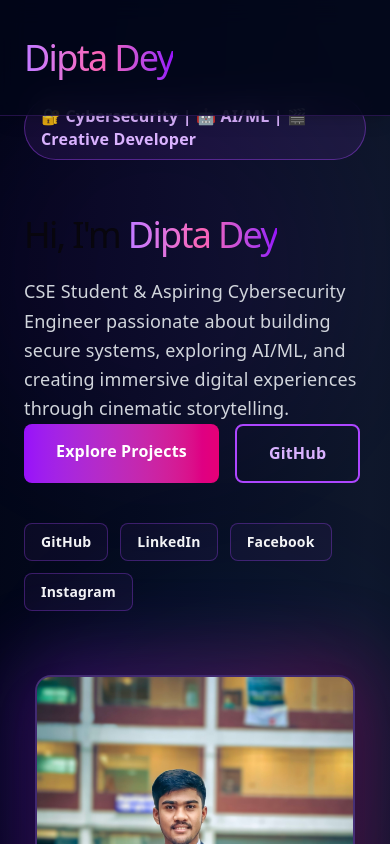
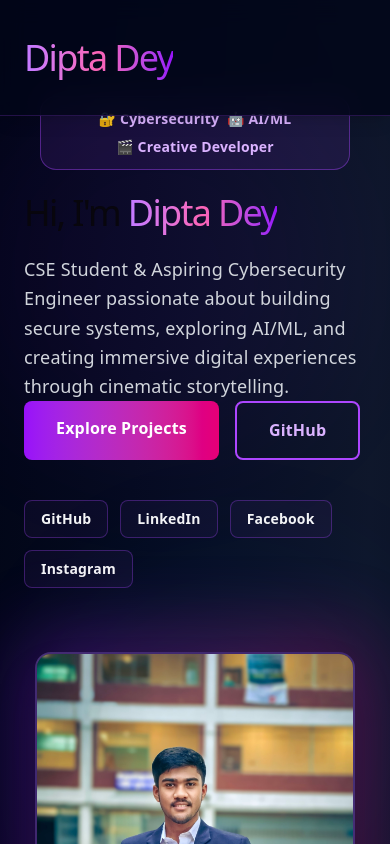
Before and after one commit to Dipto-04/My_Protfolio, a React (Vite) app: page / in a window 390 px wide. Shown: the top 844 px of the page. Built offline with nearby package versions, Linux system fonts and the light colour scheme.

Commit message:
Refactor skills section layout and styling
Updated the layout and styling of the skills section to enhance responsiveness and visual appeal.

```diff
--- a/src/App.jsx
+++ b/src/App.jsx
@@ -30,10 +30,19 @@ export default function App() {
 
         <div className="max-w-7xl w-full grid lg:grid-cols-2 gap-16 items-center relative z-10">
           <div>
-          <div class="inline-block px-4 py-2 rounded-full border border-purple-500/40 bg-purple-500/10 text-purple-300 mb-8 font-semibold">
-  🔐 Cybersecurity | 🤖 AI/ML | 🎬 Creative Developer
+          <div class="w-full flex justify-center px-4">
+  <div class="flex flex-wrap justify-center items-center gap-2 max-w-full px-4 py-3 rounded-2xl border border-purple-500/40 bg-purple-500/10 text-purple-300 font-semibold text-center text-sm sm:text-base break-words">
+
+    <span>🔐 Cybersecurity</span>
+    <span class="hidden sm:inline">|</span>
+
+    <span>🤖 AI/ML</span>
+    <span class="hidden sm:inline">|</span>
+
+    <span>🎬 Creative Developer</span>
+
+  </div>
 </div>
-
             <h1 className="text-6xl md:text-7xl font-black leading-tight mb-8 text-white">
               Hi, I'm{' '}
               <span className="bg-gradient-to-r from-purple-400 via-pink-400 to-purple-600 bg-clip-text text-transparent">
```
